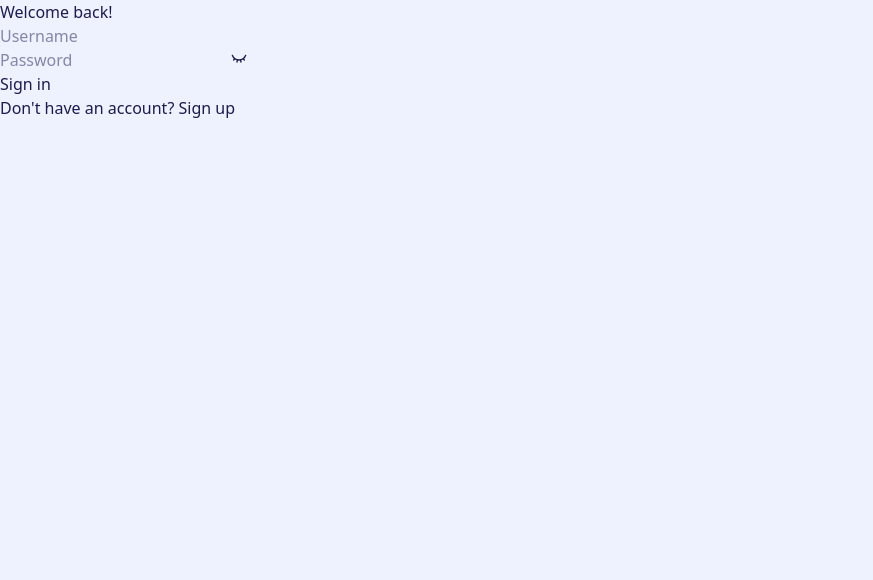
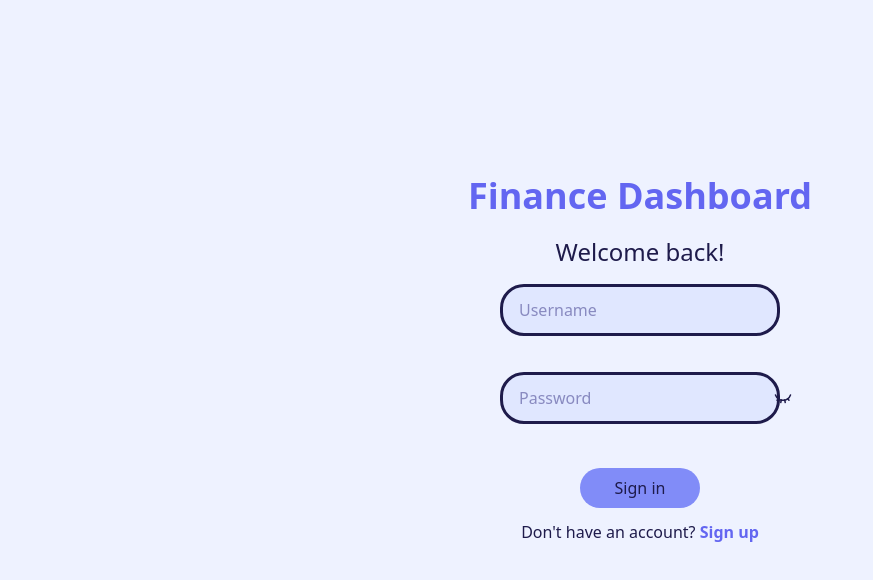
Before and after one commit to roman-gulida/finance-dashboard, a React (Vite) app: page /sign_in in a window 1280 px wide. Shown: the top 580 px of the page, without its empty margins (0-873 px from the left). Built offline with nearby package versions, Linux system fonts and the light colour scheme.

Commit message:
implement login and register pages

```diff
--- a/src/components/auth/AuthForm.tsx
+++ b/src/components/auth/AuthForm.tsx
@@ -1,4 +1,4 @@
-import { useState } from 'react';
+import { useRef, useState } from 'react';
 import type { UserCredentials } from '../../types/types';
 import { Eye, EyeClosed } from 'lucide-react';
 
@@ -16,6 +16,7 @@ function AuthForm({ buttonText, onSubmit }: AuthFormProps) {
   const [usernameError, setUsernameError] = useState<ValidatingError>(null);
   const [passwordError, setPasswordError] = useState<ValidatingError>(null);
   const [isSubmitting, setIsSubmitting] = useState<boolean>(false);
+  const inputRef = useRef<HTMLInputElement>(null);
 
   const handleSubmit = async (e: React.FormEvent) => {
     e.preventDefault();
@@ -75,32 +76,46 @@ function AuthForm({ buttonText, onSubmit }: AuthFormProps) {
   };
 
   return (
-    <form onSubmit={handleSubmit}>
-      <div>
+    <form onSubmit={handleSubmit} className="flex flex-col justify-center items-center">
+      <div className="mb-3 flex flex-col justify-center items-center">
         <input
           type="text"
+          className="form-input outline-none"
           placeholder="Username"
           value={username}
           onChange={handleUsernameChange}
           onBlur={() => setUsernameError(validateUsername(username))}
         />
-        {usernameError && <div className="error">{usernameError}</div>}
+        <p className="h-6 text-red-500">{usernameError || ''}</p>
       </div>
-      <div>
+      <div className="flex flex-col items-center">
+        <div
+          className="form-input flex items-center cursor-text"
+          onClick={() => inputRef.current?.focus()}
+        >
           <input
             type={showPassword ? 'text' : 'password'}
+            className="outline-none border-none placeholder:text-primary-900/50 dark:placeholder:text-primary-100/50"
             placeholder="Password"
             value={password}
+            ref={inputRef}
             onChange={handlePasswordChange}
             onBlur={() => setPasswordError(validatePassword(password))}
           />
-        <button type="button" onClick={() => setShowPassword((prev) => !prev)}>
-          {showPassword ? <Eye size={16} /> : <EyeClosed size={16} />}
+          <button
+            type="button"
+            onClick={() => setShowPassword((prev) => !prev)}
+            className="ml-6 w-10 h-7 flex justify-center items-center hover:bg-primary-300/50 rounded-2xl"
+          >
+            {showPassword ? <Eye size={18} /> : <EyeClosed size={18} />}
           </button>
-        {passwordError && <div className="error">{passwordError}</div>}
+        </div>
+        <p className="h-6 text-red-500">{passwordError || ''}</p>
       </div>
       <button
         type="submit"
+        className="h-10 w-30 mt-5 flex justify-center items-center rounded-3xl
+         text-primary-950 bg-primary-400 hover:bg-primary-200 transition-all hover:scale-98 duration-200 ease-out"
         disabled={
           !username || !password || usernameError !== null || passwordError !== null || isSubmitting
         }
--- a/src/components/layout/Header.tsx
+++ b/src/components/layout/Header.tsx
@@ -20,9 +20,7 @@ function Header() {
     <header className="flex justify-between items-center w-full min-h-15 pl-8 pr-13 py-5 ">
       <div>
         <Link to="/">
-          <h1 className="text-4xl font-bold text-primary-500 dark:text-primary-300">
-            Finance Dashboard
-          </h1>
+          <h1 className="text-4xl font-bold text-highlight">Finance Dashboard</h1>
         </Link>
       </div>
 
@@ -68,7 +66,7 @@ function Header() {
         <p className="text-lg">@{user?.username}</p>
         <button
           onClick={handleLogout}
-          className="h-12 w-28 py-5 flex justify-center items-center rounded-3xl header-btn"
+          className="h-12 w-28 py-5 flex justify-center items-center rounded-3xl header-btn hover:scale-98"
         >
           <span>Sign out</span>
         </button>
--- a/src/pages/Login.tsx
+++ b/src/pages/Login.tsx
@@ -23,12 +23,16 @@ function Login() {
   };
 
   return (
-    <div className="auth-wrapper">
-      <h1>Welcome back!</h1>
+    <div className="min-h-screen -mt-10 flex flex-col items-center justify-center">
+      <h1 className="text-4xl text-highlight font-bold mb-5">Finance Dashboard</h1>
+      <h3 className="text-2xl mb-4">Welcome back!</h3>
       <AuthForm buttonText="Sign in" onSubmit={handleLogin} />
-      <h4>
-        Don't have an account? <Link to="/sign_up">Sign up</Link>
-      </h4>
+      <p className="mt-3">
+        Don't have an account?{' '}
+        <Link to="/sign_up" className="text-highlight font-semibold hover:text-primary-400">
+          Sign up
+        </Link>
+      </p>
     </div>
   );
 }
--- a/src/pages/Register.tsx
+++ b/src/pages/Register.tsx
@@ -23,12 +23,16 @@ function Register() {
   };
 
   return (
-    <div className="auth-wrapper">
-      <h1>Create an account</h1>
+    <div className="min-h-screen -mt-10 flex flex-col items-center justify-center">
+      <h1 className="text-4xl text-highlight font-bold mb-5">Finance Dashboard</h1>
+      <h3 className="text-2xl mb-4">Create an account</h3>
       <AuthForm buttonText="Sign up" onSubmit={handleRegister} />
-      <h4>
-        Already have an account? <Link to="/sign_in">Sign in</Link>
-      </h4>
+      <p className="mt-3">
+        Already have an account?{' '}
+        <Link to="/sign_in" className="text-highlight font-semibold hover:text-primary-400">
+          Sign in
+        </Link>
+      </p>
     </div>
   );
 }
--- a/src/styles/index.css
+++ b/src/styles/index.css
@@ -39,6 +39,15 @@
   html.dark body {
     @apply bg-primary-950 text-primary-50;
   }
+
+  input[type='password']::-ms-reveal,
+  input[type='password']::-ms-clear {
+    display: none;
+  }
+
+  input[type='password']::-webkit-credentials-auto-fill-button {
+    visibility: hidden;
+  }
 }
 
 @layer components {
@@ -61,4 +70,16 @@
   .nav-item-active {
     @apply bg-primary-500 hover:bg-primary-500 text-white;
   }
+
+  .text-highlight {
+    @apply text-primary-500 dark:text-primary-300;
+  }
+
+  .form-input {
+    @apply w-70 h-13 px-4 py-3 caret-primary-950 dark:caret-primary-50 bg-primary-100 dark:bg-primary-900;
+    @apply placeholder:text-primary-900/50 dark:placeholder:text-primary-100/50;
+    @apply rounded-3xl border-3 border-primary-950 dark:border-primary-50;
+    @apply focus-within:border-primary-500 dark:focus-within:border-primary-300;
+    @apply transition-colors duration-200 ease-out;
+  }
 }
```
Lines whose indentation alone changed are shown as unchanged.
